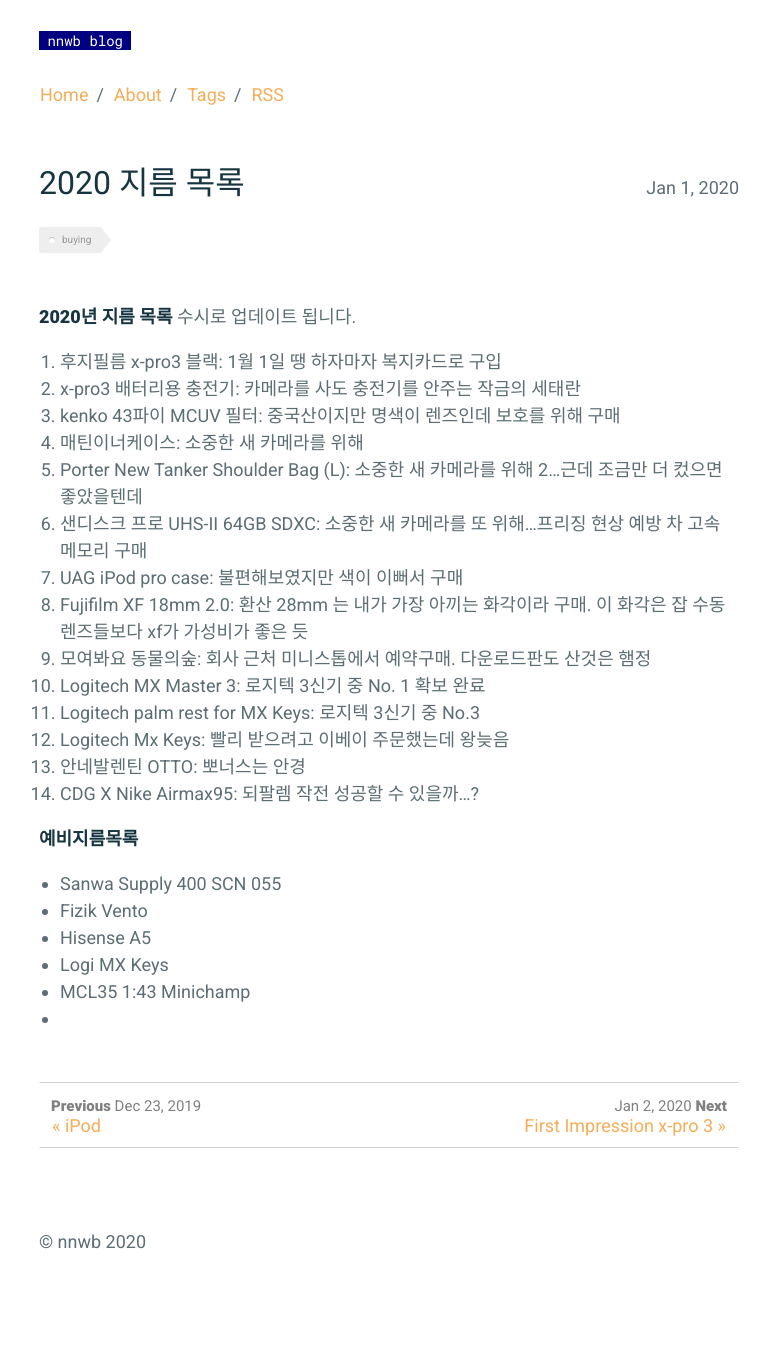
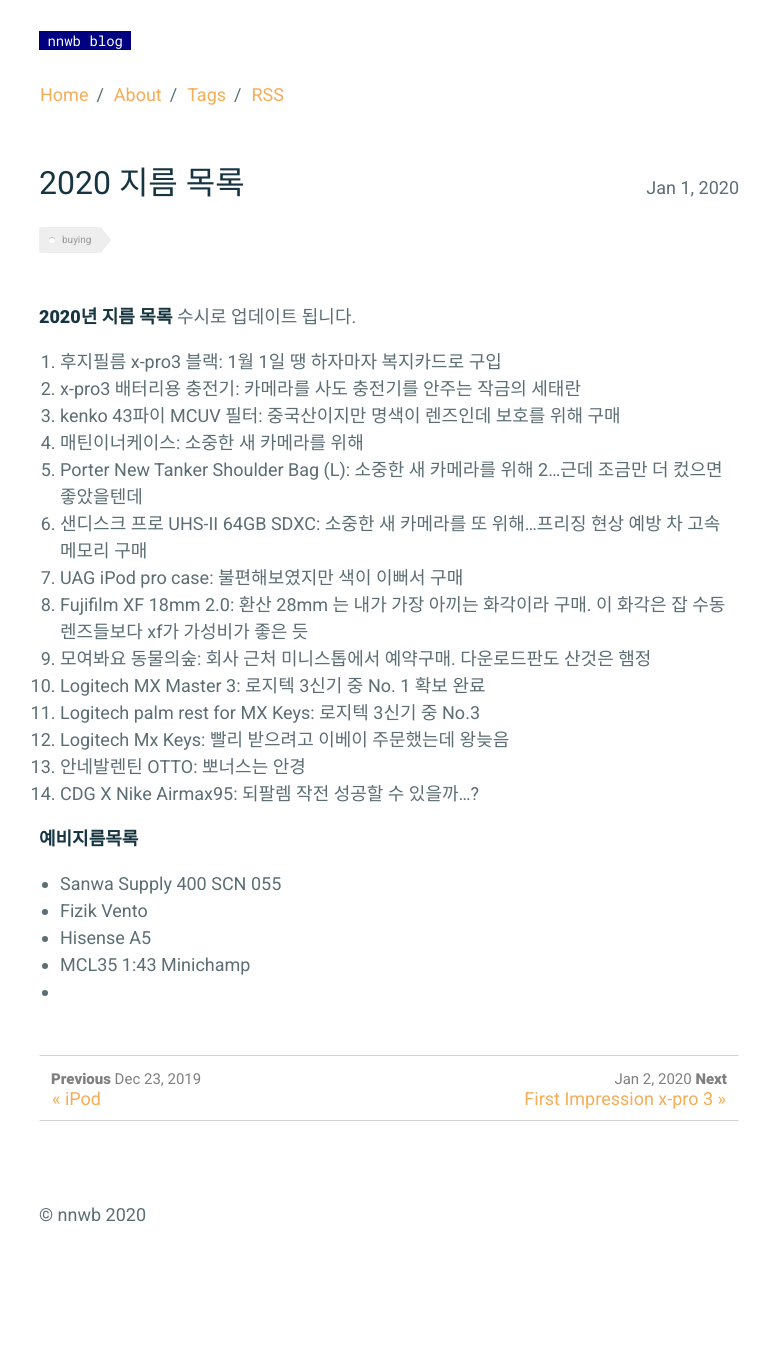
Before and after one commit to nnwb/nnwb.github.io, a Jekyll site: the page built from _posts/2020-01-01-2020buy.md, in a window 1280 px wide. Shown: the whole page, without its empty margins (251-1021 px from the left). Built offline with Jekyll 4.4.1, drawn with Linux system fonts in a browser that asks for light colours; comment, search, counter and statistics services are not loaded; after the commit the page ends 1328 px from its top, so only the background shows below that.

Commit message:
Update 2020-01-01-2020buy.md

```diff
--- a/_posts/2020-01-01-2020buy.md
+++ b/_posts/2020-01-01-2020buy.md
@@ -30,6 +30,5 @@ comments: true
 - Sanwa Supply 400 SCN 055
 - Fizik Vento
 - Hisense A5
-- Logi MX Keys
 - MCL35 1:43 Minichamp
 -
```
